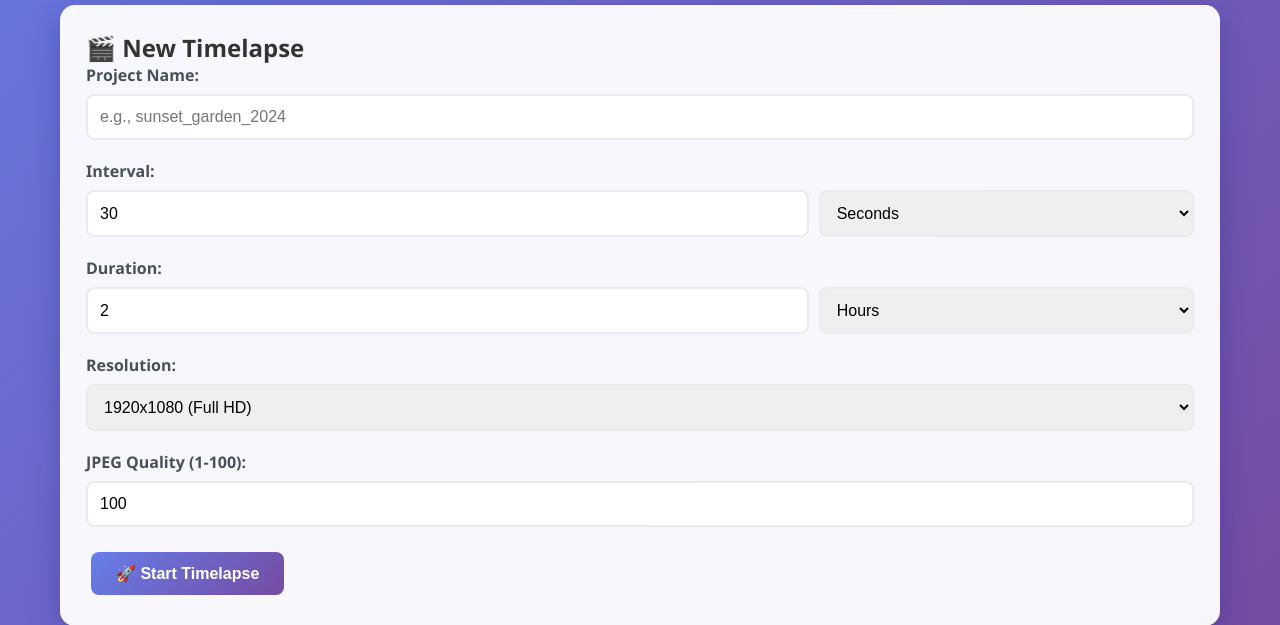
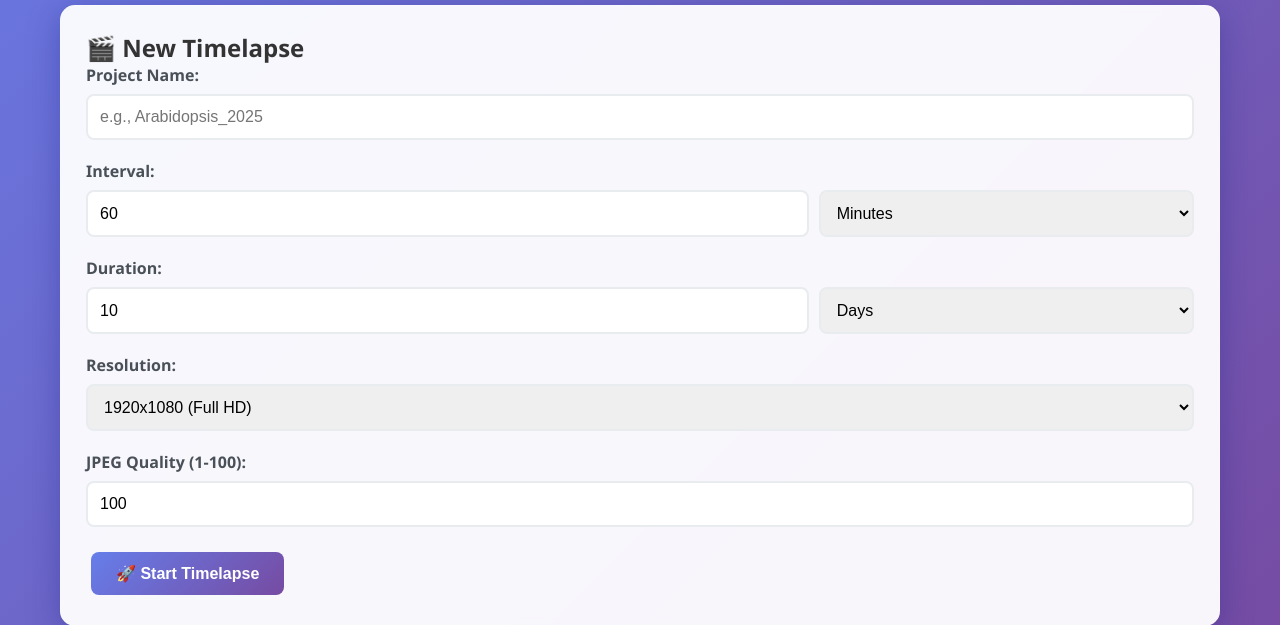
Before and after one commit to carenod/timecourse_for_raspi, a Flask app: page / in a window 1280 px wide. Shown: the part 434-1059 px from the top of the page. Run offline with Flask 3, Linux system fonts and the light colour scheme; data that the repository does not hold is empty.

Commit message:
Change default values

```diff
--- a/timelapse_app/templates/index.html
+++ b/timelapse_app/templates/index.html
@@ -329,17 +329,17 @@
                     <div class="form-group">
                         <label for="projectName">Project Name:</label>
                         <input type="text" id="projectName" name="name" required
-                               placeholder="e.g., sunset_garden_2024">
+                               placeholder="e.g., Arabidopsis_2025">
                     </div>
 
                     <div class="form-group">
                         <label for="interval">Interval:</label>
                         <div class="input-group">
                             <input type="number" id="intervalValue" name="interval_value"
-                                   min="0.01" step="0.01" value="30" required>
+                                   min="0.01" step="0.01" value="60" required>
                             <select id="intervalUnit" name="interval_unit" required>
-                                <option value="seconds" selected>Seconds</option>
-                                <option value="minutes">Minutes</option>
+                                <option value="seconds">Seconds</option>
+                                <option value="minutes" selected>Minutes</option>
                                 <option value="hours">Hours</option>
                             </select>
                         </div>
@@ -349,11 +349,11 @@
                         <label for="duration">Duration:</label>
                         <div class="input-group">
                             <input type="number" id="durationValue" name="duration_value"
-                                   min="0.01" step="0.01" value="2" required>
+                                   min="0.01" step="0.01" value="10" required>
                             <select id="durationUnit" name="duration_unit" required>
                                 <option value="minutes">Minutes</option>
-                                <option value="hours" selected>Hours</option>
-                                <option value="days">Days</option>
+                                <option value="hours">Hours</option>
+                                <option value="days" selected>Days</option>
                             </select>
                         </div>
                     </div>
```
